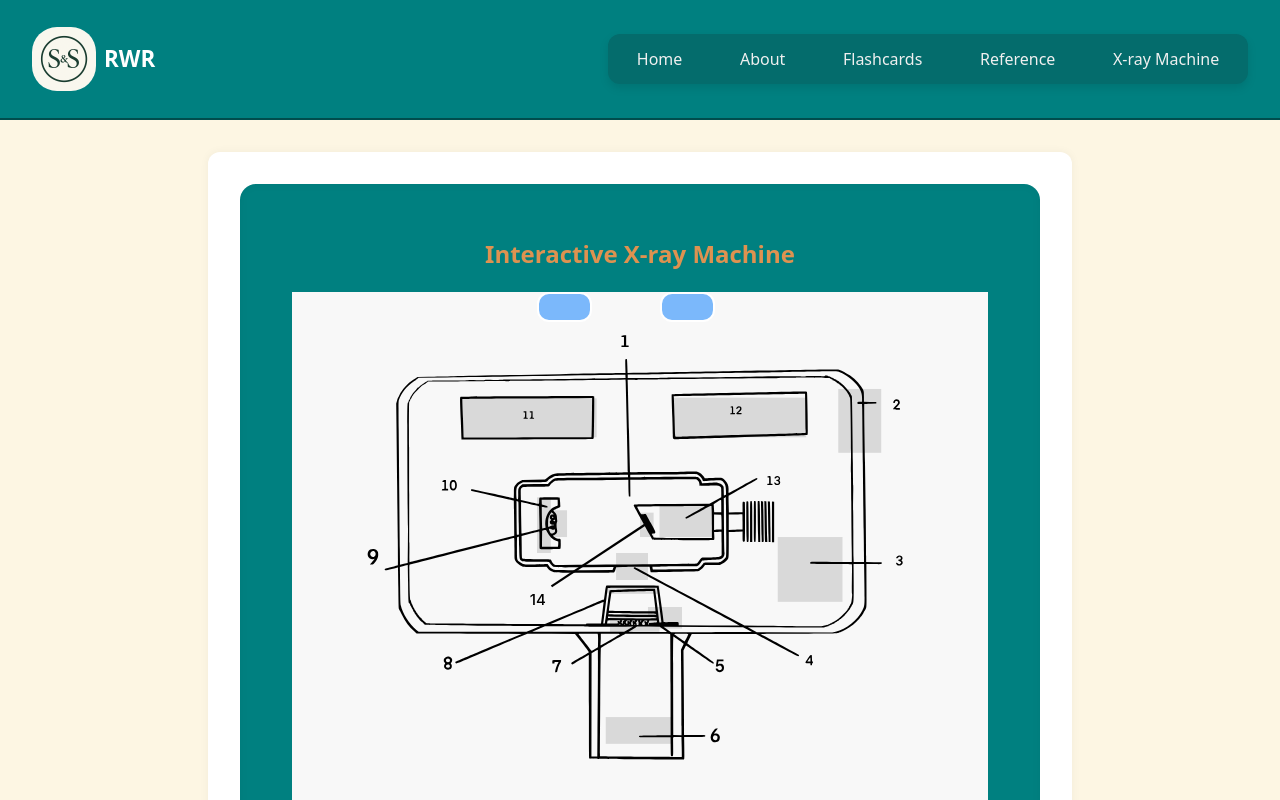
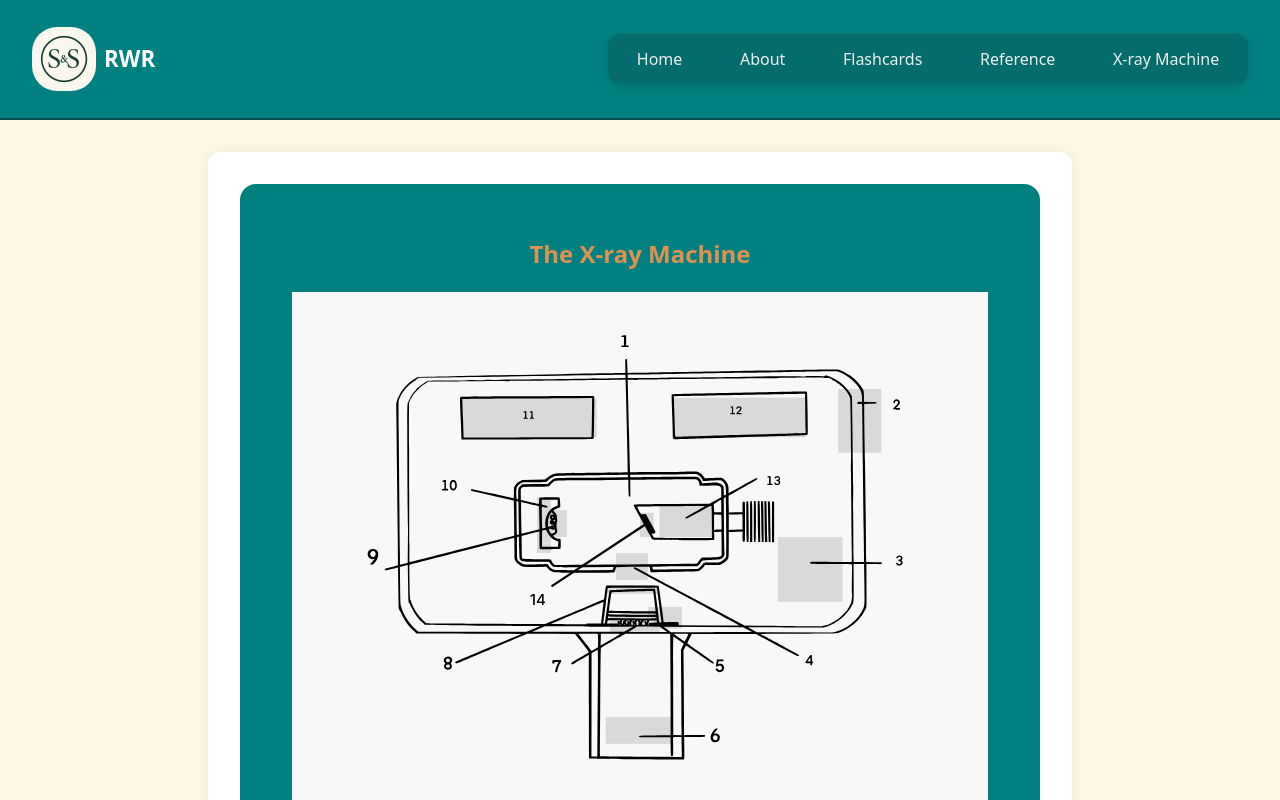
Before and after one commit to bcstidd/rad-with-rick, a React (Vite) app in the folder client/: page /machine in a window 1280 px wide. Shown: the top 800 px of the page. Built offline with nearby package versions, Linux system fonts and the light colour scheme.

Commit message:
Information added to each machine part

```diff
--- a/client/src/components/Machine.css
+++ b/client/src/components/Machine.css
@@ -20,23 +20,22 @@
 
 .hotspot-button {
   position: absolute;
-  width: 20px; /* Adjust size of the hotspot as needed */
+  width: 10px; /* Adjust size of the hotspot as needed */
   height: 20px; /* Adjust size of the hotspot as needed */
   /* border-radius: 50%;  */
-  border: 2px solid white;
   cursor: pointer;
   transition: background 0.3s ease, transform 0.2s ease;
   z-index: 10; /* Ensure hotspots are above the image */
 }
 
 .hotspot-button.default {
-  background: rgba(0, 123, 255, 0.5);
+  background-color: transparent;
 }
 
 .hotspot-button.selected {
-  background: rgba(255, 215, 0, 0.7);
-  transform: scale(1.1);
+  background-color: #ccc;
 }
+
 
 .part-info-box {
   margin-top: 30px;
--- a/client/src/components/Machine.jsx
+++ b/client/src/components/Machine.jsx
@@ -1,13 +1,96 @@
 import React, { useState, useRef, useEffect } from "react";
 import "./machine.css";
 
-const ORIGINAL_WIDTH = 2965; // Replace with your SVG's original width
-const ORIGINAL_HEIGHT = 2224; // Replace with your SVG's original height
+const ORIGINAL_WIDTH = 2965;
+const ORIGINAL_HEIGHT = 2224;
 
 const machineParts = [
-  { name: "Anode", x: 1566, y: 909, description: "..." },
-  { name: "Cathode", x: 1044, y: 875, description: "..." },
-  // ... more parts
+  {
+    name: "Anode",
+    x: 1566,
+    y: 909,
+    description:
+      "The anode is the positive electrode in an X-ray tube. It is made of tungsten and is responsible for producing X-rays. When high-energy electrons strike the anode, X-rays are emitted. The anode is also cooled by a water jacket to prevent it from overheating.",
+  },
+  {
+    name: "Cathode",
+    x: 1044,
+    y: 875,
+    description:
+      "The cathode is the negative electrode in an X-ray tube. It is made of tungsten and is responsible for producing electrons. When heated, the cathode emits electrons that are accelerated towards the anode. It works in conjunction with the filament. The electrons are produced by thermionic emission and are accelerated by the high voltage applied between the cathode and the anode.",
+  },
+
+  {
+    name: "X-ray tube",
+    x: 1298,
+    y: 794,
+    description:
+      "The x-ray tube is the main component of an X-ray machine. It is responsible for producing X-rays. Inside are the anode, cathode, and filament.",
+  },
+  {
+    name: "Metal housing",
+    x: 2328,
+    y: 413,
+    description:"The metal housing is the outer casing of the tubehead. It protects internal components and absorbs stray radiation, ensuring operator safety."
+ },
+  {
+    name: "Insulating oil",
+    x: 2070,
+    y: 1044,
+    description:"Insulating oil surrounds the x-ray tube. It absorbs heat and prevents electrical shock by insulating high-voltage components."
+ },
+  {
+    name: "Unleaded window",
+    x: 1381,
+    y: 1112,
+    description:"The unleaded glass window is the only part of the x-ray tube that allows x-rays to pass through. It directs the primary beam out of the machine."
+},
+  { name: "Collimator",
+    x: 1517,
+    y: 1342,
+    description:"The collimator is a lead disk that narrows the x-ray beam. It limits radiation exposure by shaping the beam to match the size of the image receptor."
+ },
+  {
+    name: "Position indicating device", x: 1337, y: 1811, description:"Also called the PID, this tube guides and aims the x-ray beam toward the image receptor. It helps direct the beam accurately and reduces scatter radiation."
+ },
+  { name: "Aluminum disks", x: 1355, y: 1379, description:"Aluminum disks filter out low-energy x-rays that would increase patient exposure without improving image quality. They improve beam safety and clarity."
+ },
+  {
+  name: "Tubehead seal",
+  x: 1344,
+  y: 1250,
+  description:
+    "The tubehead seal is made of plastic or leaded glass. It keeps the insulating oil contained and allows the x-ray beam to exit the tubehead safely."
+},
+{
+  name: "Tungsten filament",
+  x: 1103,
+  y: 930,
+  description:
+    "The tungsten filament is located in the cathode. When heated, it releases electrons through thermionic emission."
+},
+{
+  name: "Step up transformer",
+  x: 723,
+  y: 453,
+  description:
+    "The step-up transformer increases voltage to propel electrons from the cathode to the anode. It provides the high energy needed to generate x-rays."
+},
+{
+  name: "Step down transformer",
+  x: 1628,
+  y: 450,
+  description:
+    "The step-down transformer reduces voltage so the filament can safely heat up and release electrons without burning out."
+},
+{
+  name: "Tungsten target",
+  x: 1483,
+  y: 940,
+  description:
+    "The tungsten target is embedded in the anode. When electrons strike it at high speed, x-rays are produced at the point of impact."
+}
+
 ];
 
 const Machine = () => {
@@ -34,7 +117,7 @@ const Machine = () => {
 
   return (
     <div className="machine-container">
-      <h2>Interactive X-ray Machine</h2>
+      <h2>The X-ray Machine</h2>
       <div className="machine-image-wrapper">
         <img
           ref={imgRef}
```
